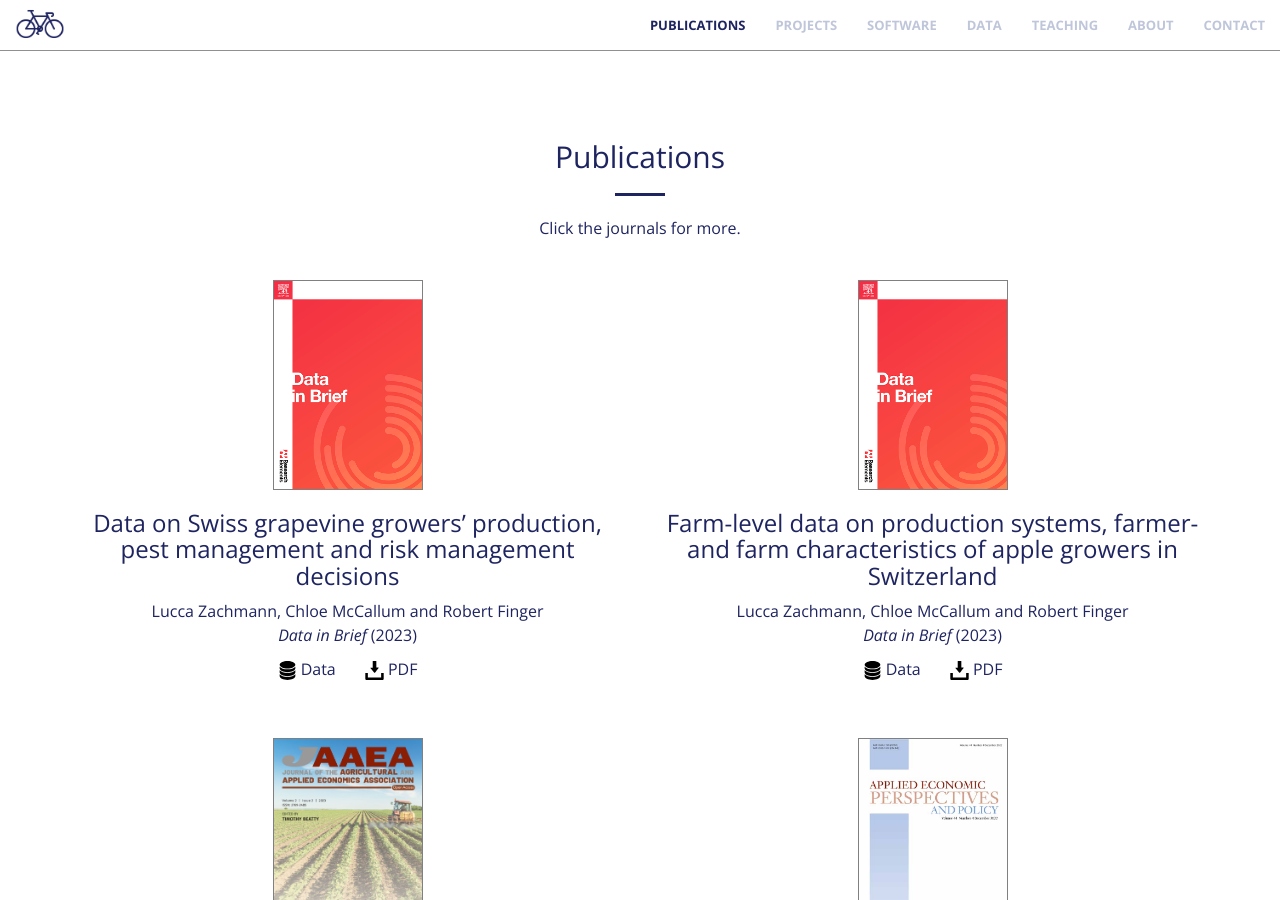
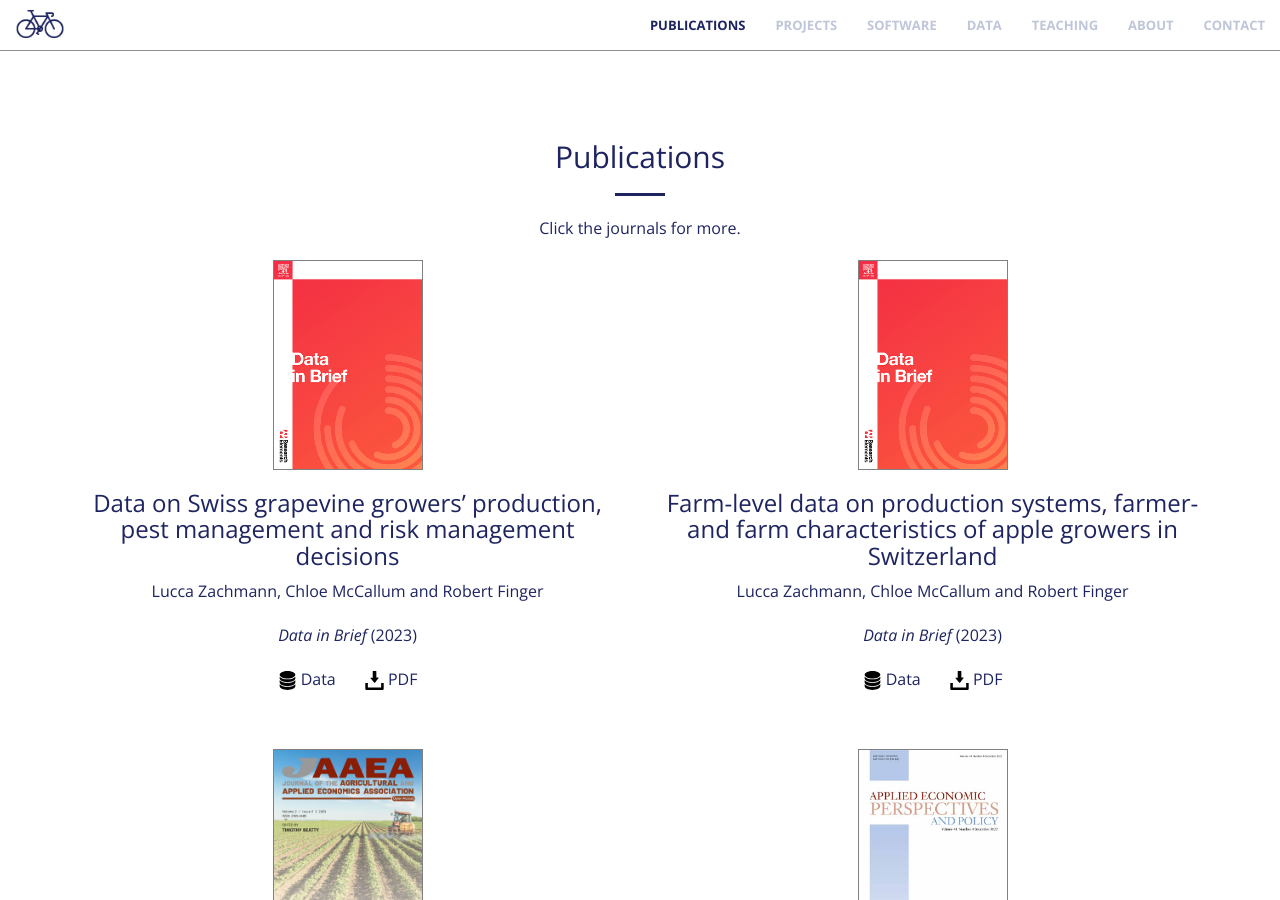
Before and after one commit to luccalino/luccalino.github.io, a Jekyll site: the page built from index.html, in a window 1280 px wide and 900 px high, scrolled down 860 px. Built offline with Jekyll 4.4.1, drawn with Linux system fonts in a browser that asks for light colours; nearby versions of some CDN libraries.

Commit message:
Update publications.html

```diff
--- a/_includes/publications.html
+++ b/_includes/publications.html
@@ -14,7 +14,6 @@
         <div class="row">
             <!-- <div class="col-lg-4 col-md-6 text-center"> -->
             <div class="col-md-6 text-center d-flex align-items-stretch">
-                <div class="service-box">
                       <a class="fa fa-4x wow bounceIn text-primary" href="https://www.sciencedirect.com/science/article/pii/S2352340923007370" target="_blank"><img title="DIB" alt="DIB" src="img/dib.jpeg" style="cursor:pointer;border:1px solid grey;" width="150" height="210"></a>
                       <h3 style="color:#1E2460;">Data on Swiss grapevine growers’ production, pest management and risk management decisions</h3>
                       <p class="text-muted" style="color:#1E2460;">Lucca Zachmann, Chloe McCallum and Robert Finger</p>
@@ -24,10 +23,8 @@
                     <p style="margin-bottom:0.25cm;"></p>-->
                     <p class="text-muted" style="color:#1E2460;"><a href="https://www.research-collection.ethz.ch/handle/20.500.11850/568595" target="_blank"><i><img src="img/logo/data-storage-device-svgrepo-com.svg" style="cursor:pointer; height:0.5cm; weight: 0.5cm;"></i></a> Data &nbsp; &nbsp; &nbsp; <a href="https://www.sciencedirect.com/science/article/pii/S2352340923007370"><i><img src="img/logo/download-button-svgrepo-com.svg" style="cursor:pointer; height:0.5cm; weight: 0.5cm;"></i></a> PDF </p>
                     <p style="margin-bottom:1cm;"></p>
-                </div>
             </div>
             <div class="col-md-6 text-center d-flex align-items-stretch">
-                <div class="service-box">
                       <a class="fa fa-4x wow bounceIn text-primary" href="https://www.sciencedirect.com/science/article/pii/S2352340923006315" target="_blank"><img title="DIB" alt="DIB" src="img/dib.jpeg" style="cursor:pointer;border:1px solid grey;" width="150" height="210"></a>
                       <h3 style="color:#1E2460;">Farm-level data on production systems, farmer- and farm characteristics of apple growers in Switzerland</h3>
                       <p class="text-muted" style="color:#1E2460;">Lucca Zachmann, Chloe McCallum and Robert Finger</p>
@@ -37,7 +34,6 @@
                     <p style="margin-bottom:0.25cm;"></p>-->
                     <p class="text-muted" style="color:#1E2460;"><a href="https://www.research-collection.ethz.ch/handle/20.500.11850/602779" target="_blank"><i><img src="img/logo/data-storage-device-svgrepo-com.svg" style="cursor:pointer; height:0.5cm; weight: 0.5cm;"></i></a> Data &nbsp; &nbsp; &nbsp; <a href="https://www.sciencedirect.com/science/article/pii/S2352340923006315"><i><img src="img/logo/download-button-svgrepo-com.svg" style="cursor:pointer; height:0.5cm; weight: 0.5cm;"></i></a> PDF </p>
                     <p style="margin-bottom:1cm;"></p>
-                </div>
             </div>
              <div class="col-md-6 text-center d-flex align-items-stretch">
                 <div class="service-box">
```
